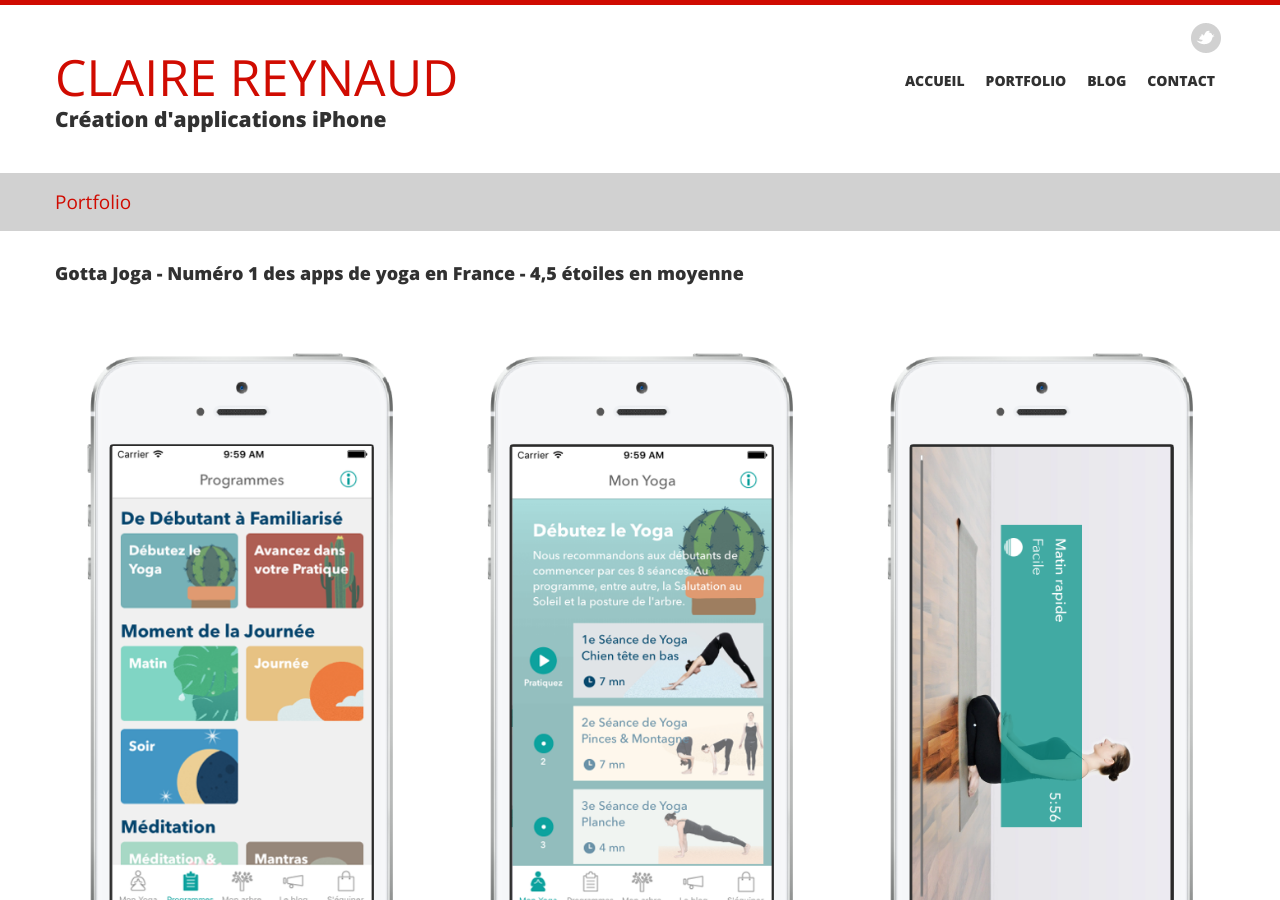
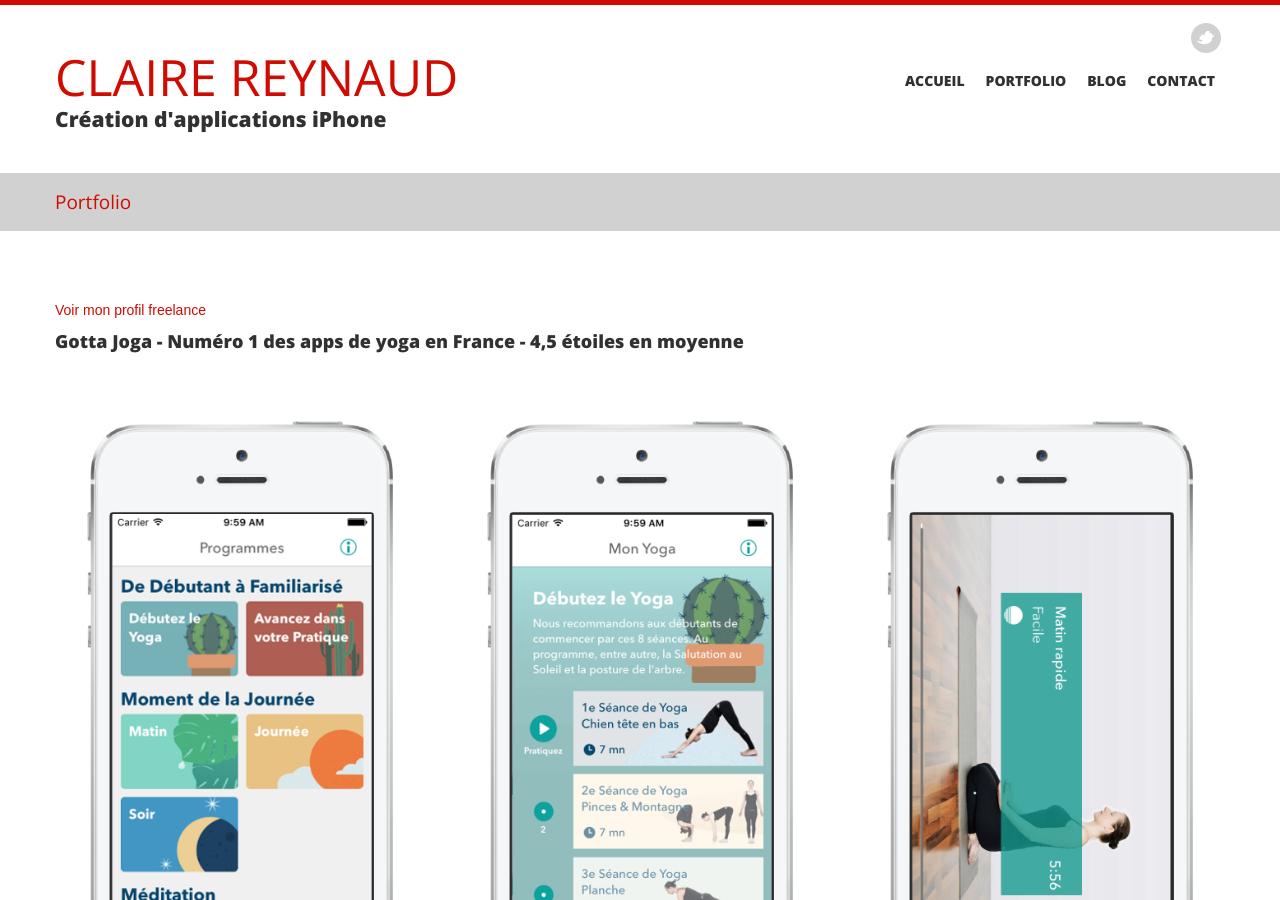
Before and after one commit to creynaud/creynaud.github.io, a Jekyll site: the page built from portfolio-fr.html, in a window 1280 px wide and 900 px high. Built offline with Jekyll 4.4.1, drawn with Linux system fonts in a browser that asks for light colours; nearby versions of some CDN libraries; a script that is not in the unit is left out; comment, search, counter and statistics services are not loaded.

Commit message:
Also add to portfolio

```diff
--- a/portfolio-fr.html
+++ b/portfolio-fr.html
@@ -18,6 +18,13 @@
 </div>
 <div class="wrap">
     <div class="container">
+<div class="row">
+
+            <div class="span12 padding-top">
+<a class="hopwork_widget" href="https://www.hopwork.fr/profile/clairereynaud" data-id="52f216fd4168100d16a2ddc2" data-picture="true" data-tags="true" data-recos="true" data-height="510" data-width="320" data\
+-style="clear">Voir mon profil freelance</a>
+            </div>
+        </div>
         <div class="row">
             <div class="span12">
                 <h3>Gotta Joga - Numéro 1 des apps de yoga en France - 4,5 étoiles en moyenne</h3>
```
